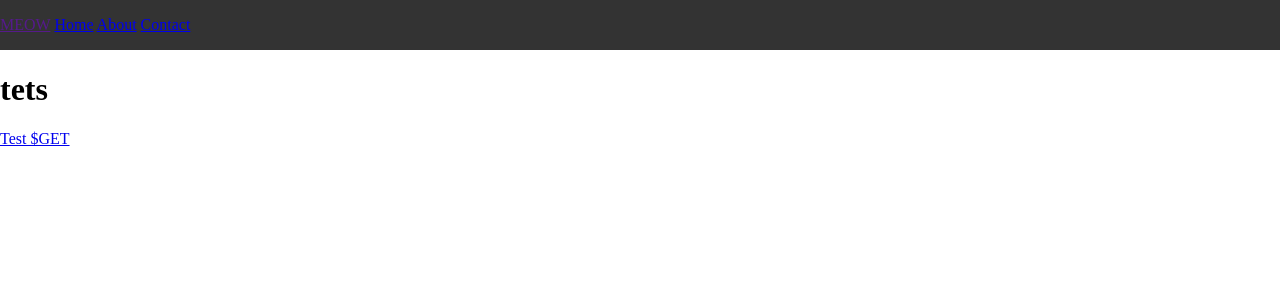
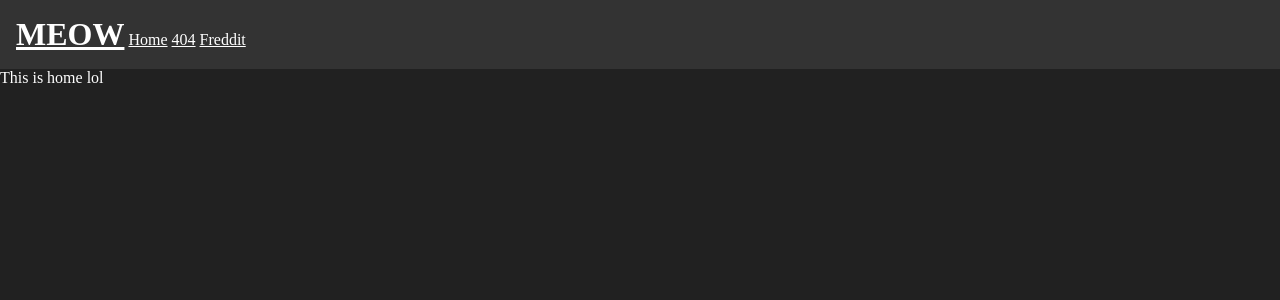
Before and after one commit to oldmartijntje/J2F1BELP3O1---Eindopdracht---Includes-are-Required, a PHP site: page / in a window 1280 px wide. Shown: the top 300 px of the page. Run offline with PHP 8.4, Linux system fonts and the light colour scheme.

Commit message:
base of it is completo

```diff
--- a/J2F1BELP3L2_includes/css/game.css
+++ b/J2F1BELP3L2_includes/css/game.css
@@ -230,3 +230,7 @@
 .error {
     color: red;
 }
+
+a {
+    background-color: #333;
+}
--- a/J2F1BELP3L2_includes/css/style.css
+++ b/J2F1BELP3L2_includes/css/style.css
@@ -35,9 +35,20 @@ body {
     margin-bottom: 0px;
 }
 
+.paddingLeft {
+    padding-left: 1rem;
+}
+
 .title {
     font-size: 2rem;
     font-weight: 700;
-    color: #fff;
-    display: block;
 }
+
+.whiteText {
+    color: #ffffff;
+}
+
+body {
+    background-color: #212121;
+    color: #ffffff;
+}
--- a/J2F1BELP3L2_includes/includes/header.php
+++ b/J2F1BELP3L2_includes/includes/header.php
@@ -12,14 +12,11 @@ om te bepalen welke inhoud er ingeladen moet worden in je html
     <link rel="stylesheet" href="css/style.css">
 </head>
 <body class="noMargin">
-    <div class="pageHeader topPadding noTopMargin bottomPadding fullWidth">
-
-        <div class="menu">
-            <a href="">MEOW</a>
-            <a href="?page=home" class="menuItem">Home</a>
-            <a href="?page=about" class="menuItem">About</a>
-            <a href="?page=contact" class="menuItem">Contact</a>
-        </div>
+    <div class="pageHeader topPadding noTopMargin bottomPadding fullWidth menu paddingLeft">
+        <a href="?page=home" class="title menuItem whiteText">MEOW</a>
+        <a href="?page=home" class="menuItem whiteText">Home</a>
+        <a href="?page=404" class="menuItem whiteText">404</a>
+        <a href="?page=Freddit" class="menuItem whiteText">Freddit</a>
     </div>
 </body>
 </html>
--- a/J2F1BELP3L2_includes/index.php
+++ b/J2F1BELP3L2_includes/index.php
@@ -8,11 +8,18 @@
 </head>
 <body>
     <?php require 'includes/header.php'; ?>
-    <h1>tets</h1>
-	<!-- laad hier via php je header in (vanuit je includes map) -->
-    <a href="?subject=PHP&web=W3schools.com">Test $GET</a>
-    <?php if (isset($_GET['subject'])) {
-        echo "Study " . $_GET['subject'] . " at " . $_GET['web'];
+
+
+    <?php if (isset($_GET['page'])) {
+        if ($_GET['page'] == 'home') {
+            require 'pages/home.php';
+        } elseif ($_GET['page'] == 'Freddit') {
+            require 'pages/survive the internet.php';
+        } else {
+            require 'pages/404notFound.php';
+        }
+    } else {
+        require 'pages/home.php';
     }
     ?>
 
--- /dev/null
+++ b/J2F1BELP3L2_includes/pages/home.php
@@ -0,0 +1,14 @@
+<?php
+?>
+<!DOCTYPE html>
+<html lang="en">
+<head>
+    <meta charset="UTF-8">
+    <meta http-equiv="X-UA-Compatible" content="IE=edge">
+    <meta name="viewport" content="width=device-width, initial-scale=1.0">
+    <title>Document</title>
+</head>
+<body>
+    This is home lol
+</body>
+</html>
```
Also changed, not shown: J2F1BELP3L2_includes/pages/404notFound.php (added, +17 -0 lines).
